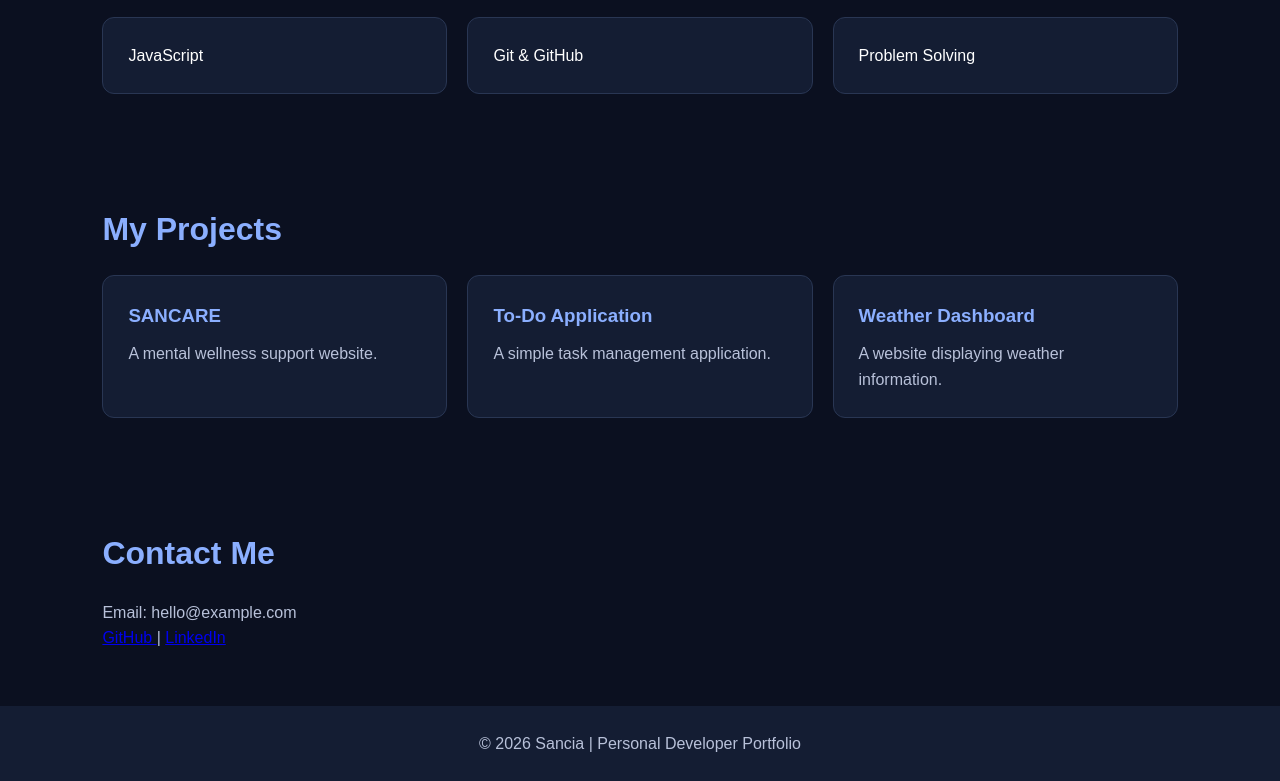
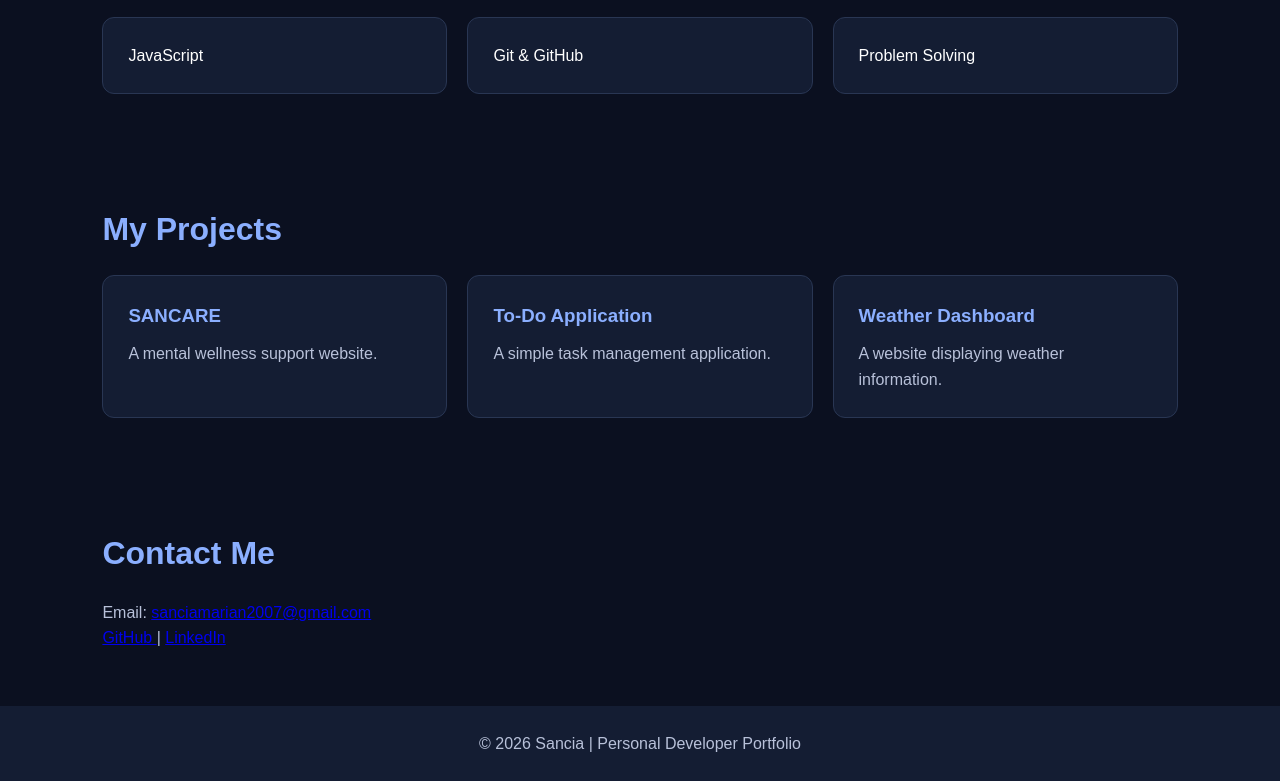
Before and after one commit to sanciamariand-11/InternCircle-FullStack-Projects, a plain HTML site: page index.html in a window 1280 px wide. Shown: the part 1118-1899 px from the top of the page. Drawn offline with Linux system fonts and the light colour scheme.

Commit message:
Update index.html

```diff
--- a/index.html
+++ b/index.html
@@ -248,7 +248,12 @@ footer {
 <section id="contact">
     <h2>Contact Me</h2>
 
-    <p>Email: hello@example.com</p>
+    <p>
+    Email:
+    <a href="mailto:sanciamarian2007@gmail.com">
+        sanciamarian2007@gmail.com
+    </a>
+</p>
 
     <p>
         <a href="https://github.com/" target="_blank">
```
